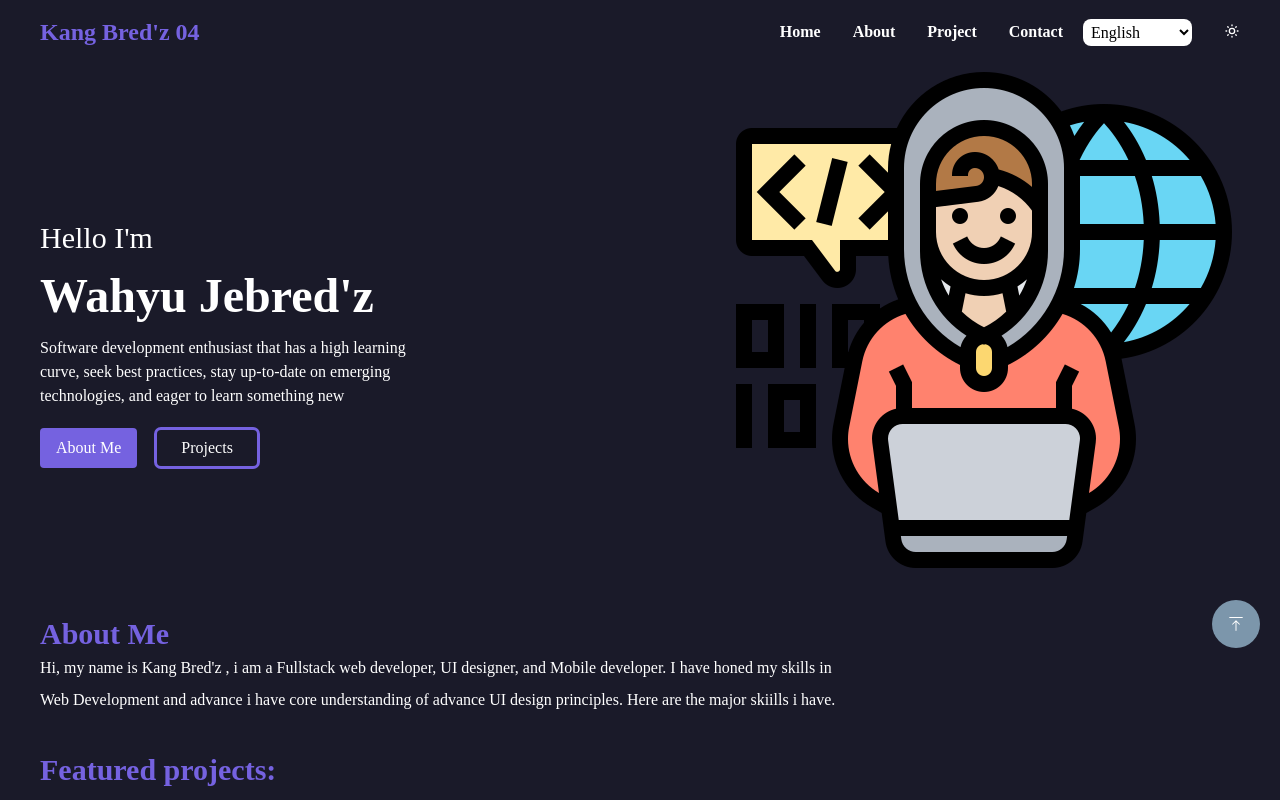
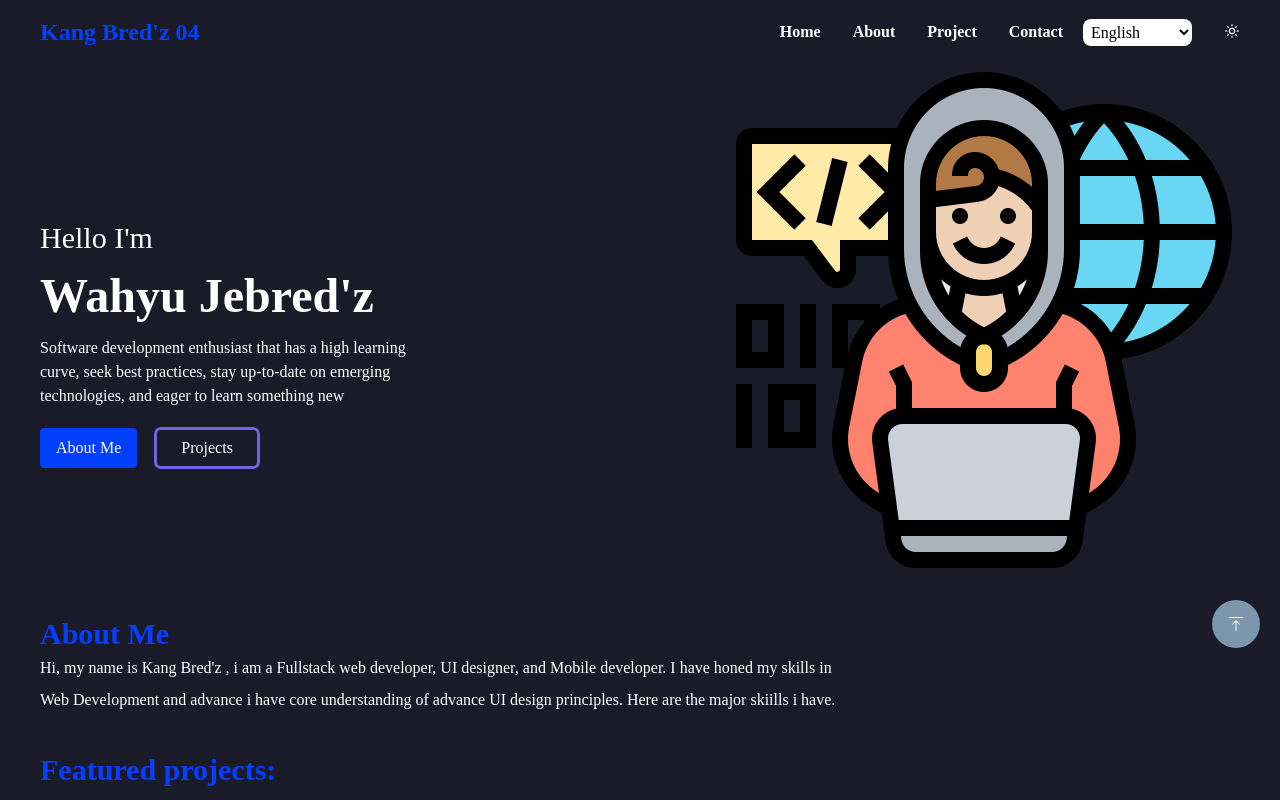
Before and after one commit to kangzBredz04/kangbredz-website-portofolio, a React (Vite) app: page / in a window 1280 px wide. Shown: the top 800 px of the page. Built offline with nearby package versions, Linux system fonts and the light colour scheme; a web font is replaced by a local one.

Commit message:
ganti konfigurasi warna primary

```diff
--- a/tailwind.config.js
+++ b/tailwind.config.js
@@ -7,7 +7,7 @@ export default {
     },
     extend: {
       colors: {
-        primary: "#7562E0",
+        primary: "#033FFF",
         Secondary: "#282162",
         tertiary: "#848191",
         light: "#BDBDBD",
```
